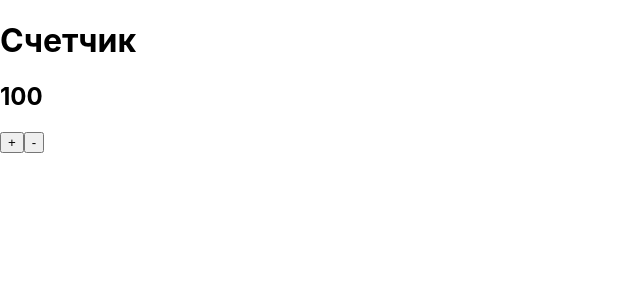
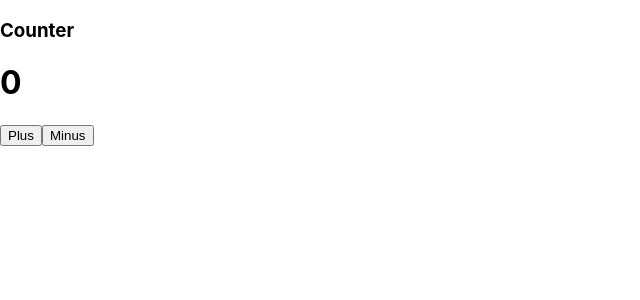
Before and after one commit to MakedonskyVladimir/React-counter, a React (Create React App) app: page / in a window 1280 px wide. Shown: the top 300 px of the page, without its empty margins (0-640 px from the left). Built offline with nearby package versions, Linux system fonts and the light colour scheme.

Commit message:
edited logics

```diff
--- a/src/App.js
+++ b/src/App.js
@@ -1,21 +1,21 @@
+import React from "react";
 
-import React, { useState } from "react";
-function App() {
+const App = () => {
+  const [count, setCount] = React.useState(0)
 
-let [count, setCount] = useState(100)
-let counterPlus = () => {
-  setCount(count++)
-}
+  const onClickPlus = () => {
+    setCount(count + 1)
+  }
+  const onClickMinus = () => {
+    setCount(count - 1)
+  }
   return (
-
     <>
-      <h1>Счетчик</h1>
-      <h2>{count}</h2>
-      <button onClick={counterPlus}>+</button>
-      <button onClick={() => setCount(count--)}>-</button>
+      <h3>Counter</h3>
+      <h1>{count}</h1>
+      <button onClick={onClickPlus}>Plus</button>
+      <button onClick={onClickMinus}>Minus</button>
     </>
-
   )
 }
-
-export default App;
+export default App
```
Also changed, not shown: 1 other file (tests, documents, lock files or other folders).
